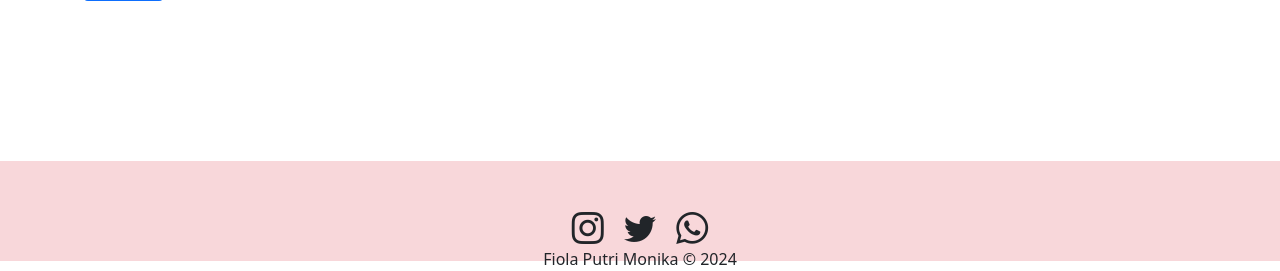
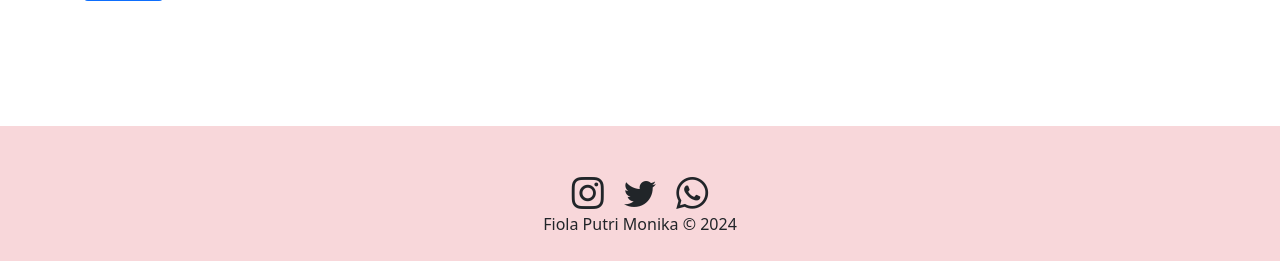
Before and after one commit to Yolaaapm/dailyjournal, a PHP site: page /profile.php in a window 1280 px wide. Shown: the part 539-810 px from the top of the page. Run offline with PHP 8.4, Linux system fonts and the light colour scheme; the visitor is signed in with stand-in values (Sample User, id 1); data that the repository does not hold is empty.

Commit message:
ubah height footer

```diff
--- a/profile.php
+++ b/profile.php
@@ -65,7 +65,7 @@ if ($_SERVER['REQUEST_METHOD'] == 'POST') {
             position: absolute;
             bottom: 0;
             width: 100%;
-            height: 100px; /* Set the fixed height of the footer here */
+            height: 135px; /* Set the fixed height of the footer here */
         }
     </style>
 </head>
```
